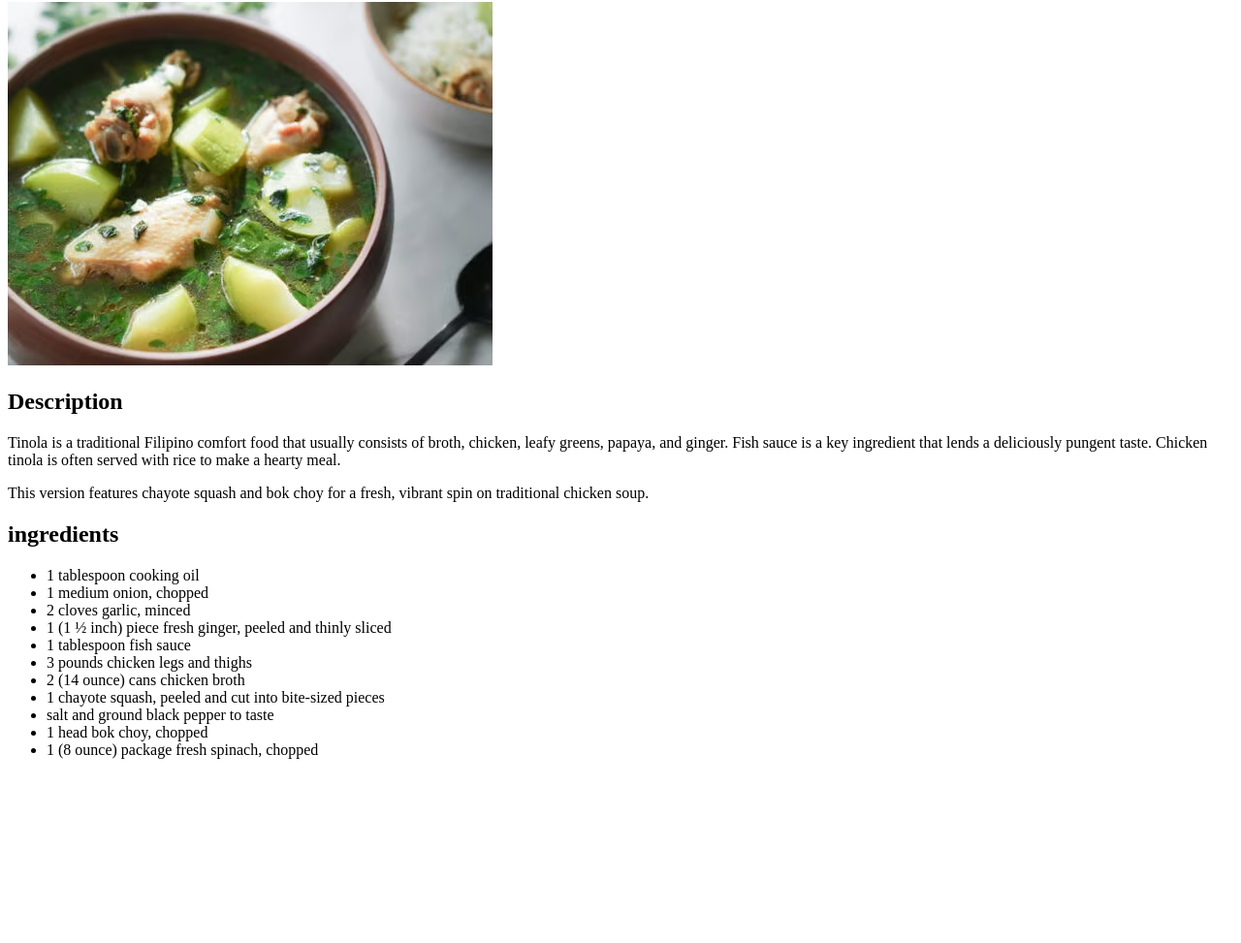
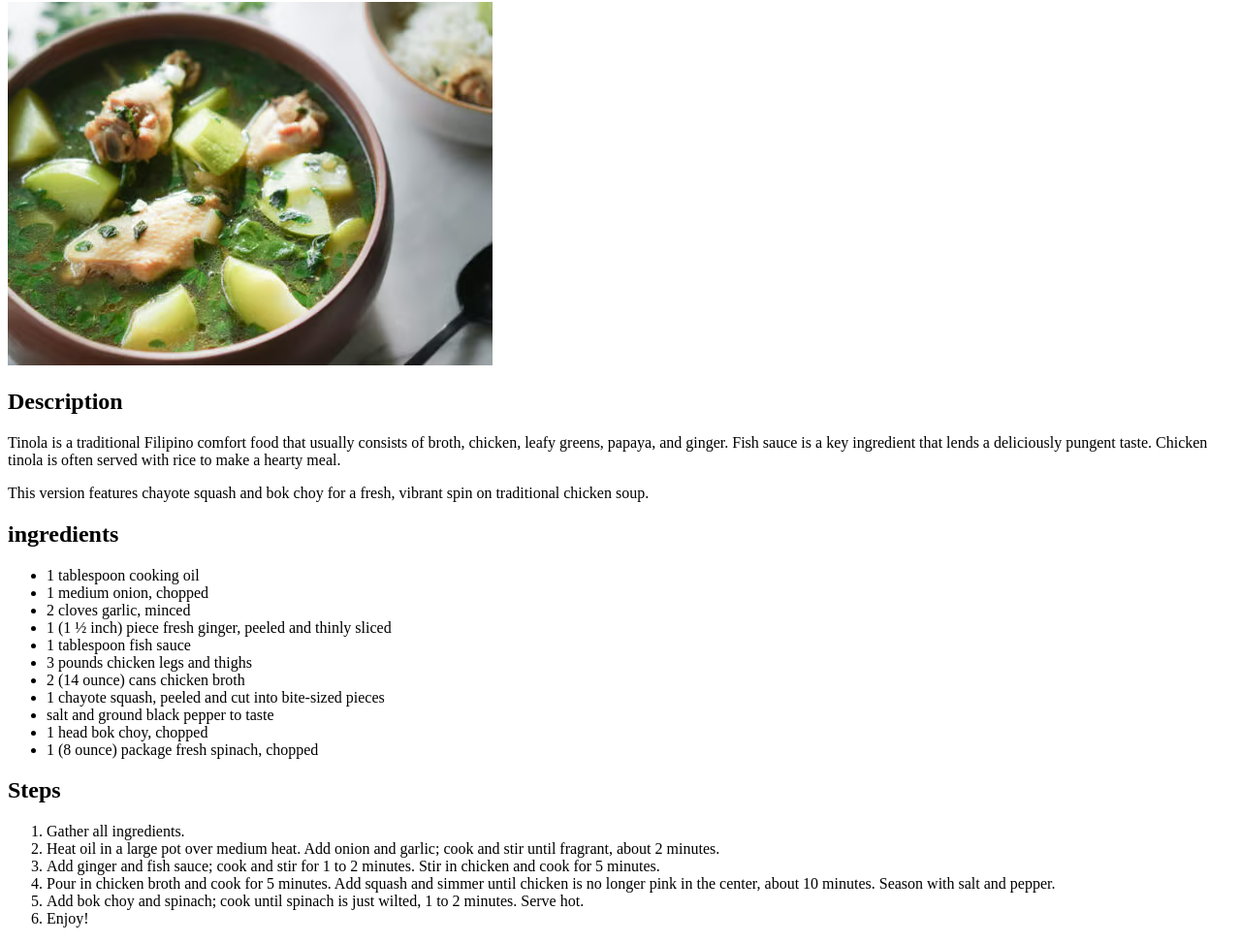
Before and after one commit to var1Namer/top_recipes, a plain HTML site: page recipes/tinola.html in a window 1280 px wide. Shown: the part 104-1077 px from the top of the page at 97% size. Before the commit the page ends 903 px from the top, so only its background shows below. Drawn offline with Linux system fonts and the light colour scheme.

Commit message:
completed the tinola recipe by adding the step by step for cooking the recipe

```diff
--- a/recipes/tinola.html
+++ b/recipes/tinola.html
@@ -33,6 +33,21 @@
         <li>1 head bok choy, chopped</li>
         <li>1 (8 ounce) package fresh spinach, chopped</li>
     </ul>
+
+    <h2>Steps</h2>
+    <ol>
+        <li>Gather all ingredients.</li>
+        <li>Heat oil in a large pot over medium heat. Add onion and garlic; cook
+            and stir until fragrant, about 2 minutes. </li>
+        <li>Add ginger and fish sauce; cook and stir for 1 to 2 minutes. Stir in
+            chicken and cook for 5 minutes.</li>
+        <li>Pour in chicken broth and cook for 5 minutes. Add squash and simmer
+            until chicken is no longer pink in the center, about 10 minutes. Season
+            with salt and pepper.</li>
+        <li>Add bok choy and spinach; cook until spinach is just wilted, 1 to 2 minutes. Serve hot.</li>
+        <li>Enjoy!</li>
+    </ol>
+
 </body>
 
 </html>
```
